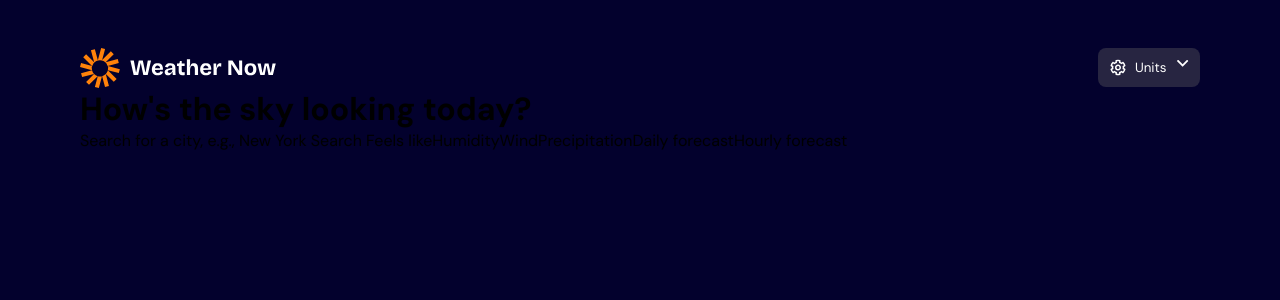
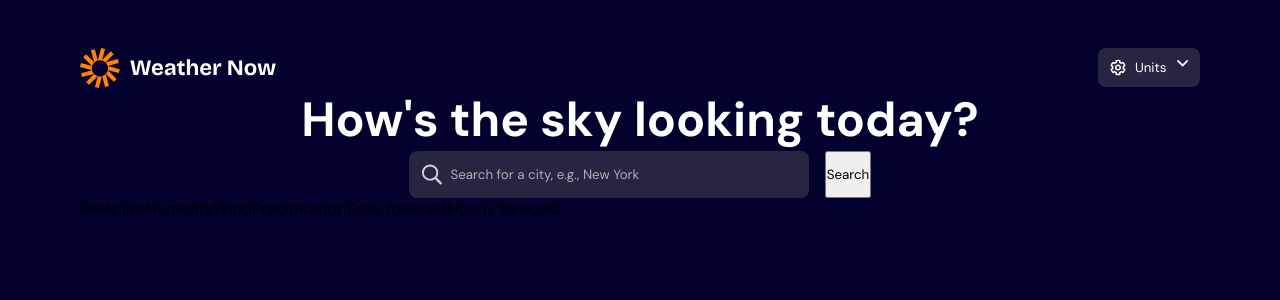
Before and after one commit to BernardoWE/Weather-App-React, a React (Vite) app in the folder Weather-app/: page / in a window 1280 px wide. Shown: the top 300 px of the page. Built offline with nearby package versions, Linux system fonts and the light colour scheme.

Commit message:
adcionado e estilizado o input search

```diff
--- a/Weather-app/src/pages/home/App.jsx
+++ b/Weather-app/src/pages/home/App.jsx
@@ -1,11 +1,13 @@
 import { useState } from 'react'
 
 import './style.js'
-import { Main, Header, DropdownContainer, DropdownMenu, Button, ButtonUnits } from './style.js'
+import { Main, Header, DropdownContainer, DropdownMenu, Button, ButtonUnits, SearchContainer, SearchInputWrapper, SearchInput
+ } from './style.js'
 
 import IconUnits from '../../assets/images/icon-units.svg'
 import IconDropdown from '../../assets/images/icon-dropdown.svg'
 import IconCheckMark from '../../assets/images/icon-checkmark.svg'
+import IconSearch from '../../assets/images/icon-search.svg'
 import logo from '../../assets/images/logo.svg'
 
 function App() {
@@ -133,9 +135,13 @@ function App() {
 
 
       <h1>How's the sky looking today?</h1>
-
-      Search for a city, e.g., New York
-      Search
+      <SearchContainer>
+        <SearchInputWrapper htmlFor='search-input'>
+          <img src={IconSearch} alt="Search icon" />
+          <SearchInput id='search-input' type="text" placeholder="Search for a city, e.g., New York" />
+        </SearchInputWrapper>
+        <button>Search</button>
+      </SearchContainer>
 
       Feels like
       {/* <!-- Insert temperature here --> */}
--- a/Weather-app/src/pages/home/style.js
+++ b/Weather-app/src/pages/home/style.js
@@ -11,6 +11,12 @@ export const Colors = {
 export const Main = styled.main`
     padding: 3rem 5rem;
     min-height: 100vh ;
+    h1{
+        color: ${Colors.blue0};
+        margin: 0 auto;
+        width: fit-content;
+        font-size: 3rem;
+    }
 `
 export const Header = styled.header`
     display: flex;
@@ -82,3 +88,30 @@ export const Button = styled.button`
     }
 
 `
+export const SearchContainer = styled.div`
+    display: flex;
+    gap: 1rem;
+    justify-content: center;
+`
+export const SearchInputWrapper = styled.label`
+    display: flex;
+    align-items: center;
+    background-color: ${Colors.blue800};
+    border-radius: 8px;
+    padding: .8rem;
+    gap:0.5rem;
+    cursor: text;
+
+    /* width: clamp(200px, 20vw, 400px); */
+    width: 400px;
+`
+export const SearchInput = styled.input`
+    background-color: transparent;
+    border: none;
+    width: 100%;
+    outline:none;
+    color: ${Colors.blue0};
+    &::placeholder{
+        color: ${Colors.blue300};
+    }
+`
```
